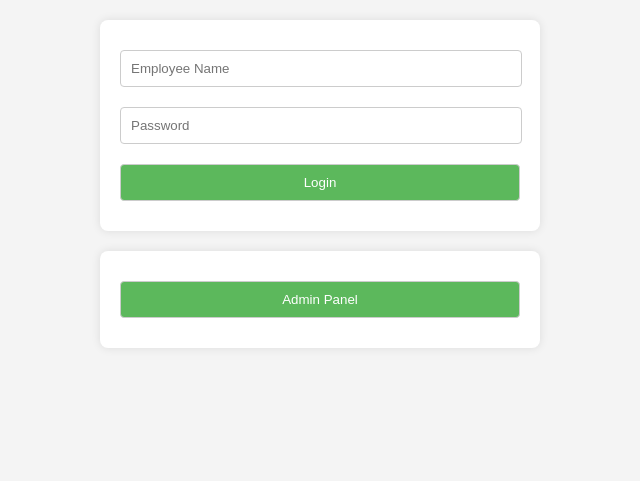
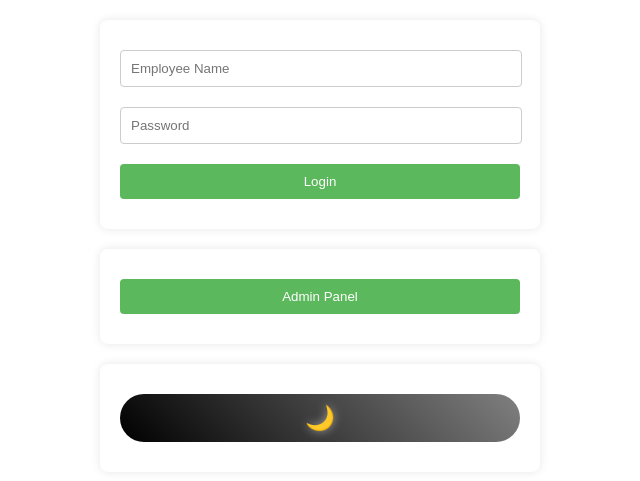
Before and after one commit to TobiSvasek/EmployeeManager, a Flask app: page /login in a window 1280 px wide. Shown: the top 481 px of the page, without its empty margins (320-960 px from the left). Run offline with Flask 3, Linux system fonts and the light colour scheme.

Commit message:
added animated light mode switch

```diff
--- a/app.py
+++ b/app.py
@@ -148,6 +148,13 @@ def add_employee():
 
     return render_template('add_employee.html')  # Zobrazíme formulář
 
+@app.route('/toggle_theme', methods=['POST'])
+def toggle_theme():
+    current_theme = session.get('theme', 'light')
+    new_theme = 'dark' if current_theme == 'light' else 'light'
+    session['theme'] = new_theme
+    return redirect(request.referrer)
+
 @app.route('/logout')
 def logout():
     session.clear()
--- /dev/null
+++ b/scripts/animations.js
@@ -0,0 +1,16 @@
+document.addEventListener('DOMContentLoaded', function() {
+    const themeToggleButton = document.querySelector('#theme-toggle-button');
+    const body = document.body;
+
+    themeToggleButton.addEventListener('click', function() {
+        if (body.classList.contains('light')) {
+            body.classList.remove('light');
+            body.classList.add('dark');
+            themeToggleButton.innerHTML = '🌙'; // Moon icon for dark mode
+        } else {
+            body.classList.remove('dark');
+            body.classList.add('light');
+            themeToggleButton.innerHTML = '☀️'; // Sun icon for light mode
+        }
+    });
+});
--- a/static/styles.css
+++ b/static/styles.css
@@ -1,6 +1,6 @@
 /* static/styles.css */
 body {
-    font-family: Arial, sans-serif;
+    font-family: "Arial", sans-serif;
     background-color: #f4f4f4;
     margin: 0;
     padding: 0;
@@ -34,10 +34,74 @@ button {
     width: 100%;
     padding: 10px;
     margin: 10px 0;
-    border: 1px solid #ccc;
+    border: none; /* Remove the border */
     border-radius: 4px;
 }
 
 button:hover {
     background-color: #4cae4c;
 }
+
+body.light {
+    background-color: white;
+    color: black;
+}
+
+body.light form {
+    background: #fff;
+}
+
+body.dark {
+    background-color: #515151;
+    color: white;
+}
+
+body.dark form {
+    background: #333;
+}
+
+#theme-toggle-button {
+    background: linear-gradient(45deg, #000000, #ffffff);
+    background-size: 200% 200%;
+    border: none;
+    border-radius: 50px;
+    color: white;
+    cursor: pointer;
+    font-size: 24px;
+    padding: 10px 20px;
+    text-shadow: 0 0 10px rgba(255, 255, 255, 0.5);
+}
+
+body.light #theme-toggle-button {
+    background-position: 0% 50%;
+}
+
+body.dark #theme-toggle-button {
+    background-position: 100% 50%;
+}
+
+body.light #theme-toggle-button {
+    animation: shift-left 0.5s forwards;
+}
+
+body.dark #theme-toggle-button {
+    animation: shift-right 0.5s forwards;
+}
+
+@keyframes shift-left {
+    from {
+        background-position: 100% 0%;
+    }
+    to {
+        background-position: 0% 100%;
+    }
+}
+
+@keyframes shift-right {
+    from {
+        background-position: 0% 100%;
+    }
+    to {
+        background-position: 100% 0%;
+    }
+}
--- /dev/null
+++ b/templates/base.html
@@ -0,0 +1,14 @@
+<!DOCTYPE html>
+<html lang="en">
+<head>
+    <meta charset="UTF-8">
+    <meta name="viewport" content="width=device-width, initial-scale=1.0">
+    <title>{% block title %}Employee Manager{% endblock %}</title>
+    <link rel="stylesheet" href="{{ url_for('static', filename='styles.css') }}">
+    <link rel="stylesheet" href="{{ url_for('static', filename='futuristic_button.css') }}">
+    <script src="{{ url_for('static', filename='scripts/animations.js') }}" defer></script>
+</head>
+<body class="{{ session.get('theme', 'light') }}">
+    {% block content %}{% endblock %}
+</body>
+</html>
--- a/templates/login.html
+++ b/templates/login.html
@@ -1,10 +1,8 @@
-<!DOCTYPE html>
-<html lang="en">
-<head>
-    <title>Login</title>
-    <link rel="stylesheet" href="{{ url_for('static', filename='styles.css') }}">
-</head>
-<body>
+{% extends "base.html" %}
+
+{% block title %}Login{% endblock %}
+
+{% block content %}
 <form method="post">
     <input type="text" name="employee_name" placeholder="Employee Name" required>
     <input type="password" name="password" placeholder="Password" required>
@@ -16,4 +14,13 @@
 <form action="{{ url_for('admin_login') }}" method="get">
     <button type="submit">Admin Panel</button>
 </form>
-</body>
+<form action="{{ url_for('toggle_theme') }}" method="post">
+    <button type="submit" id="theme-toggle-button">
+        {% if session.get('theme', 'light') == 'light' %}
+            🌙
+        {% else %}
+            ☀️
+        {% endif %}
+    </button>
+</form>
+{% endblock %}
```
Also changed, not shown: templates/add_employee.html (+6 -10 lines), templates/admin.html (+6 -9 lines), templates/admin_login.html (+6 -9 lines), templates/clock.html (+18 -21 lines), instance/employees.db. Lines whose indentation alone changed are shown as unchanged.
